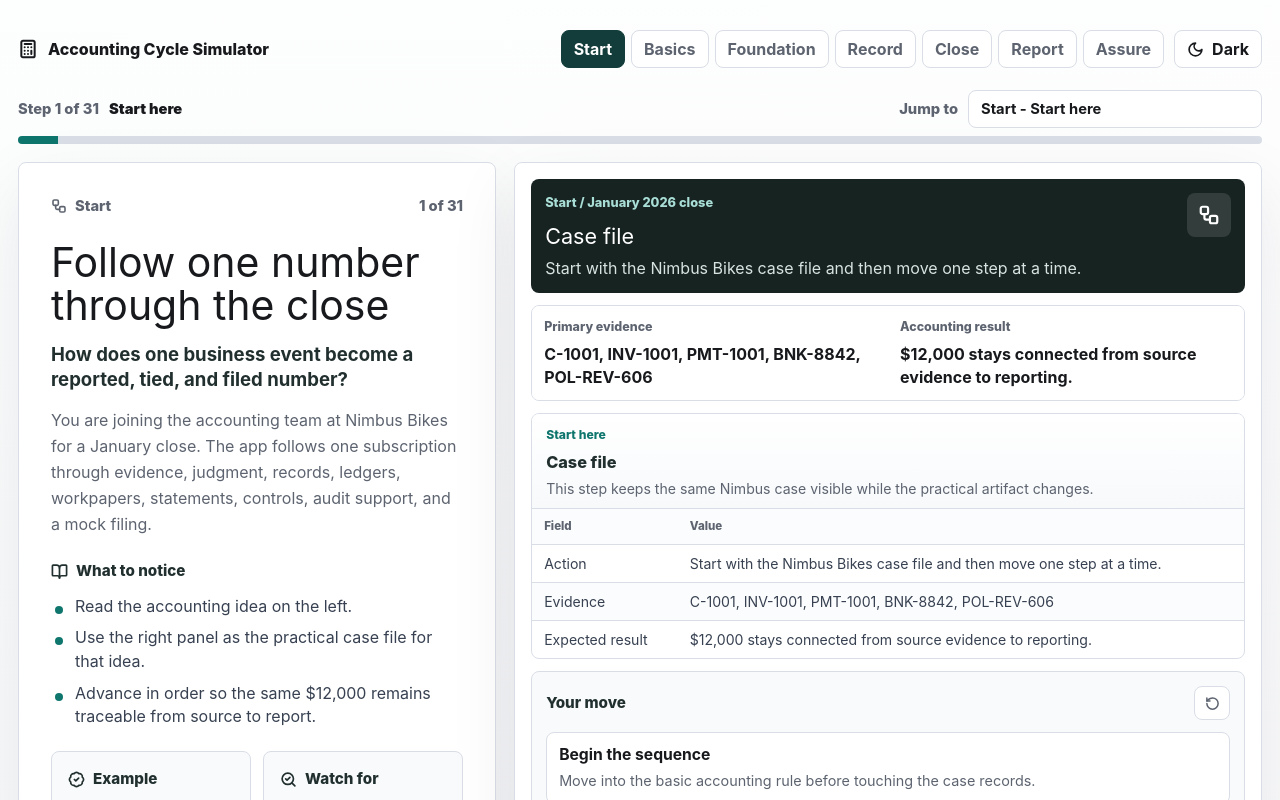
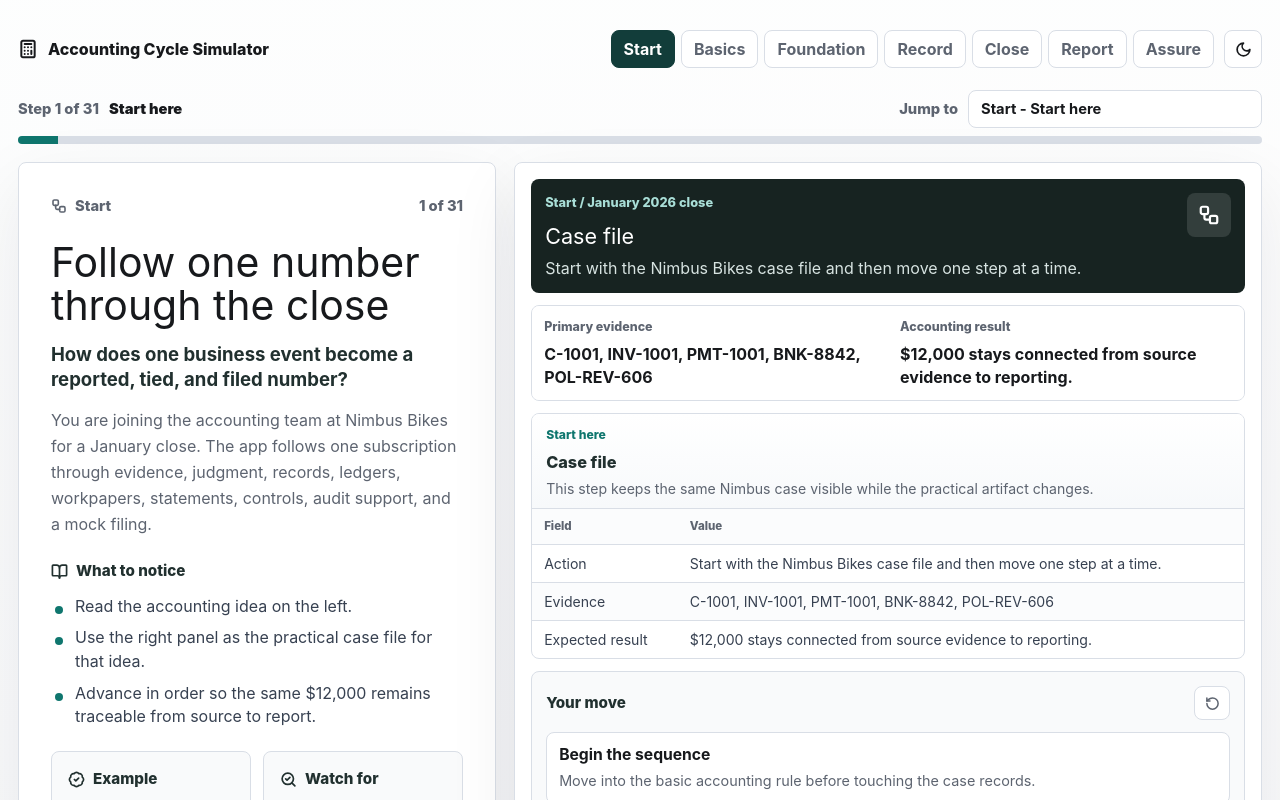
Before and after one commit to eliaboutorabi/AccountingCycleSimulator, a SvelteKit app: page / in a window 1280 px wide. Shown: the top 800 px of the page. Built offline with nearby package versions, Linux system fonts and the light colour scheme.

Commit message:
Make theme toggle icon-only

```diff
--- a/src/routes/+page.svelte
+++ b/src/routes/+page.svelte
@@ -2408,7 +2408,6 @@
 				onclick={toggleTheme}
 			>
 				<ThemeIcon size={17} strokeWidth={2.4} />
-				<span>{theme === 'dark' ? 'Light' : 'Dark'}</span>
 			</button>
 		</div>
 	</header>
@@ -2830,7 +2829,8 @@
 
 	.theme-toggle {
 		flex: 0 0 auto;
-		padding: 0 12px;
+		inline-size: 38px;
+		padding: 0;
 		color: var(--ink);
 	}
 
@@ -3494,10 +3494,6 @@
 			scrollbar-width: thin;
 		}
 
-		.theme-toggle span {
-			display: none;
-		}
-
 		.chapter-nav button {
 			flex: 0 0 auto;
 			min-height: 34px;
```
